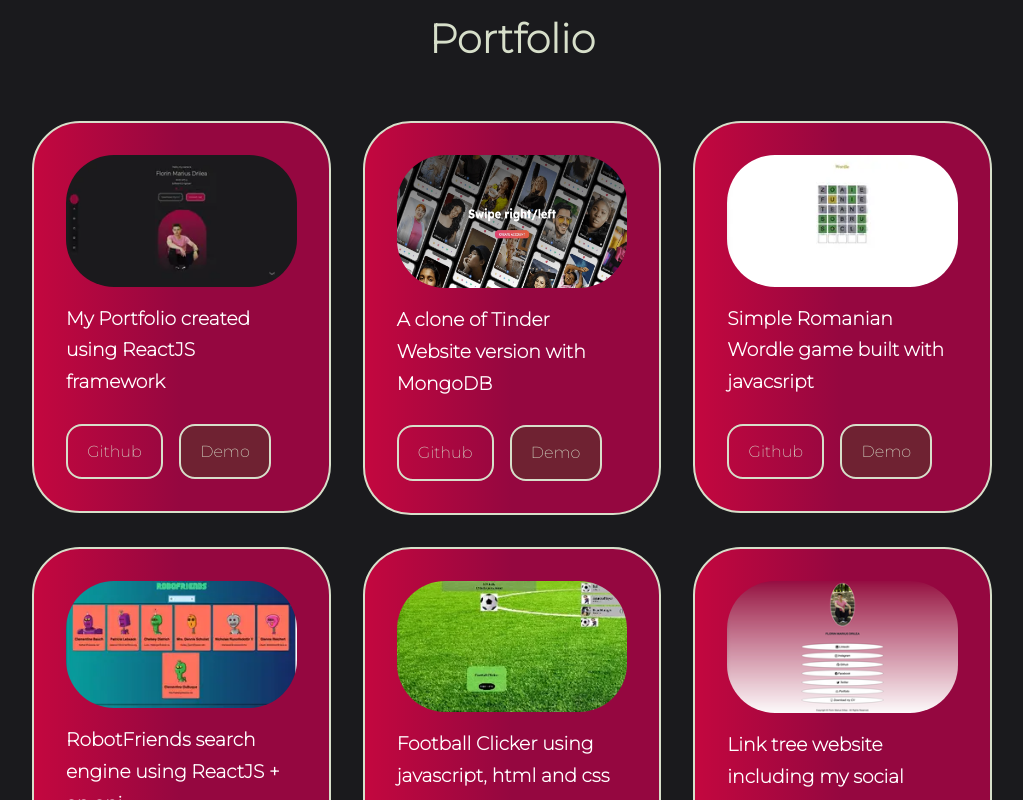
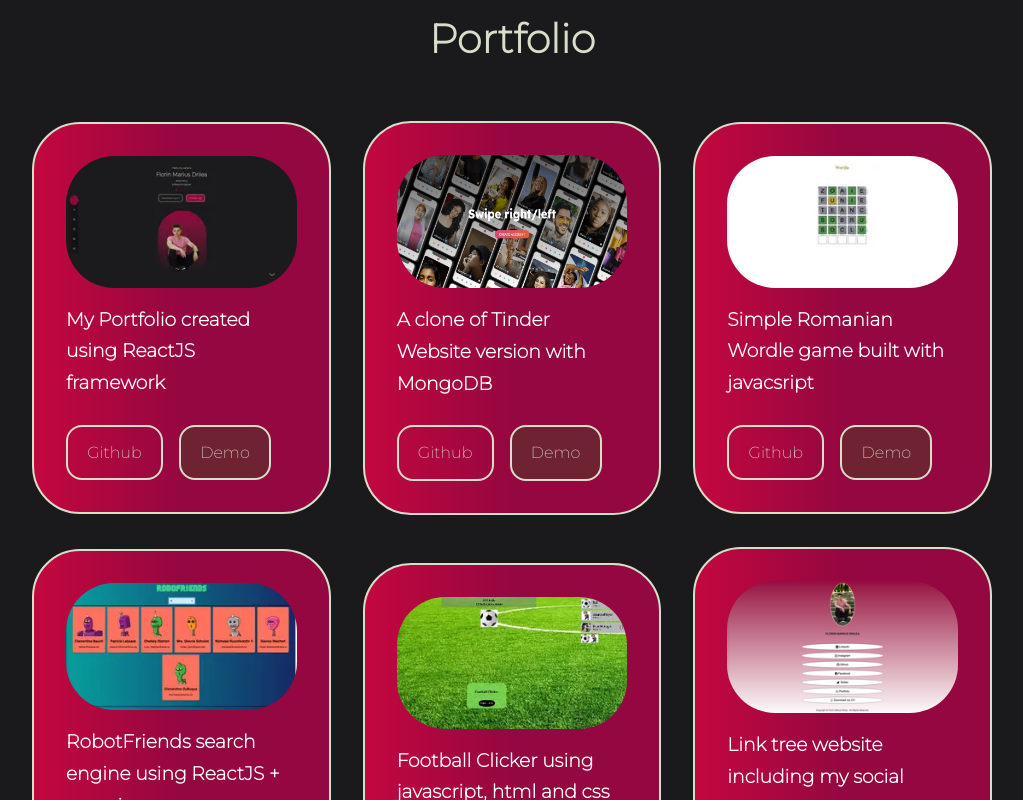
Before and after one commit to FlorinMariusDrilea/FlorinMariusDrilea-portfolio-reactjs, a React (Create React App) app: page / in a window 1280 px wide. Shown: the part 3320-4120 px from the top of the page, without its empty margins (128-1151 px from the left). Built offline with nearby package versions, Linux system fonts and the light colour scheme.

Commit message:
Portfolio grid added

```diff
--- a/src/components/portfolio/Portfolio.jsx
+++ b/src/components/portfolio/Portfolio.jsx
@@ -61,7 +61,7 @@ function Portfolio() {
         {
           imageData.map(({id, image, title, github, demo}) => {
             return (
-              <div className='slide-container'>
+              <div className='box'>
                 <article key={id} className='portfolio__items'>
                   <div className="portfolio__item__image">
                     <img src={image} alt={title} />
--- a/src/components/portfolio/portfolio.css
+++ b/src/components/portfolio/portfolio.css
@@ -2,6 +2,14 @@
     display: grid;
     gap: 2rem;
     grid-template-columns: repeat(3, 1fr);
+}
+
+.box {
+    display: grid;
+}
+
+.box :first-child {
+    align-self: center;
 }
 
 .portfolio__items {
```
